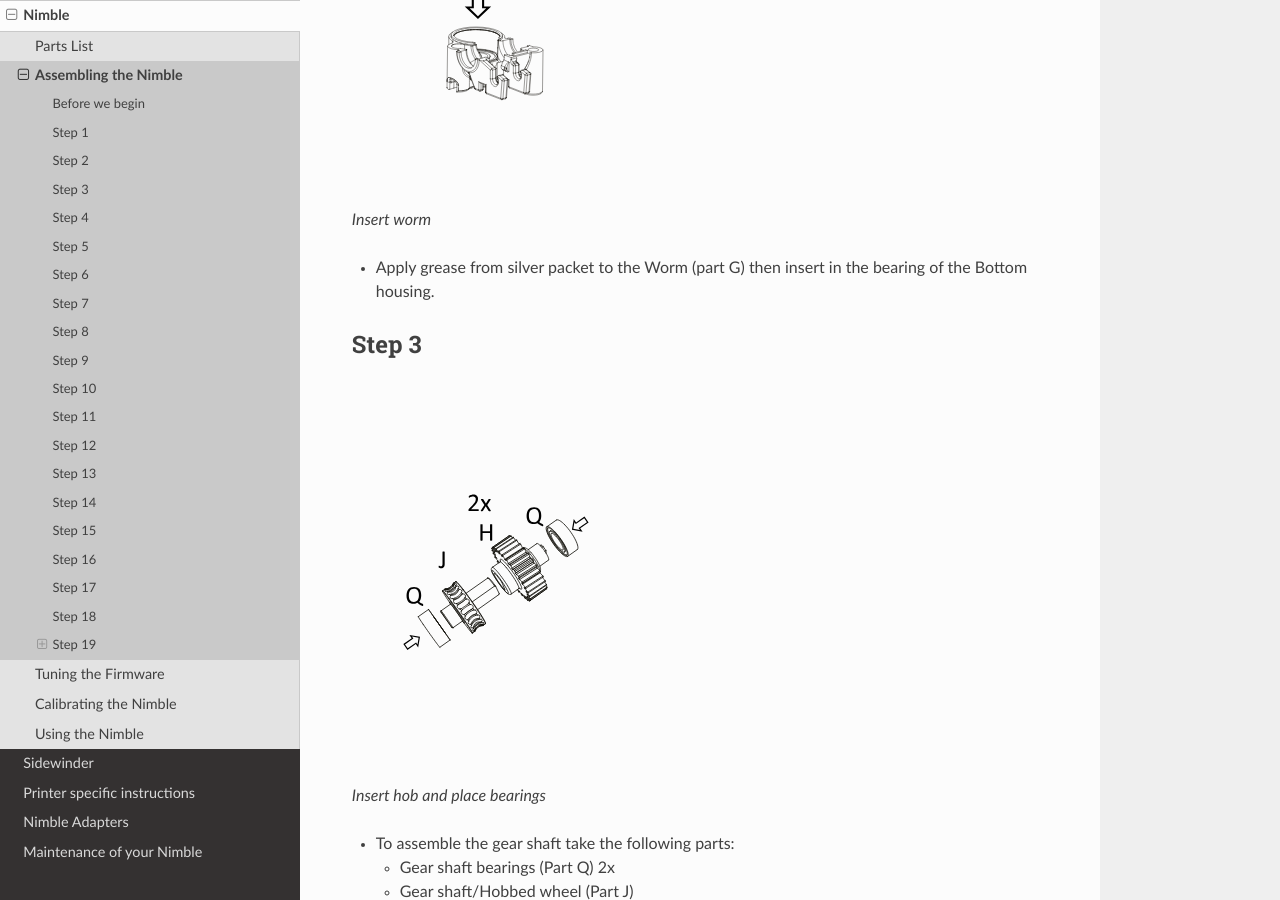
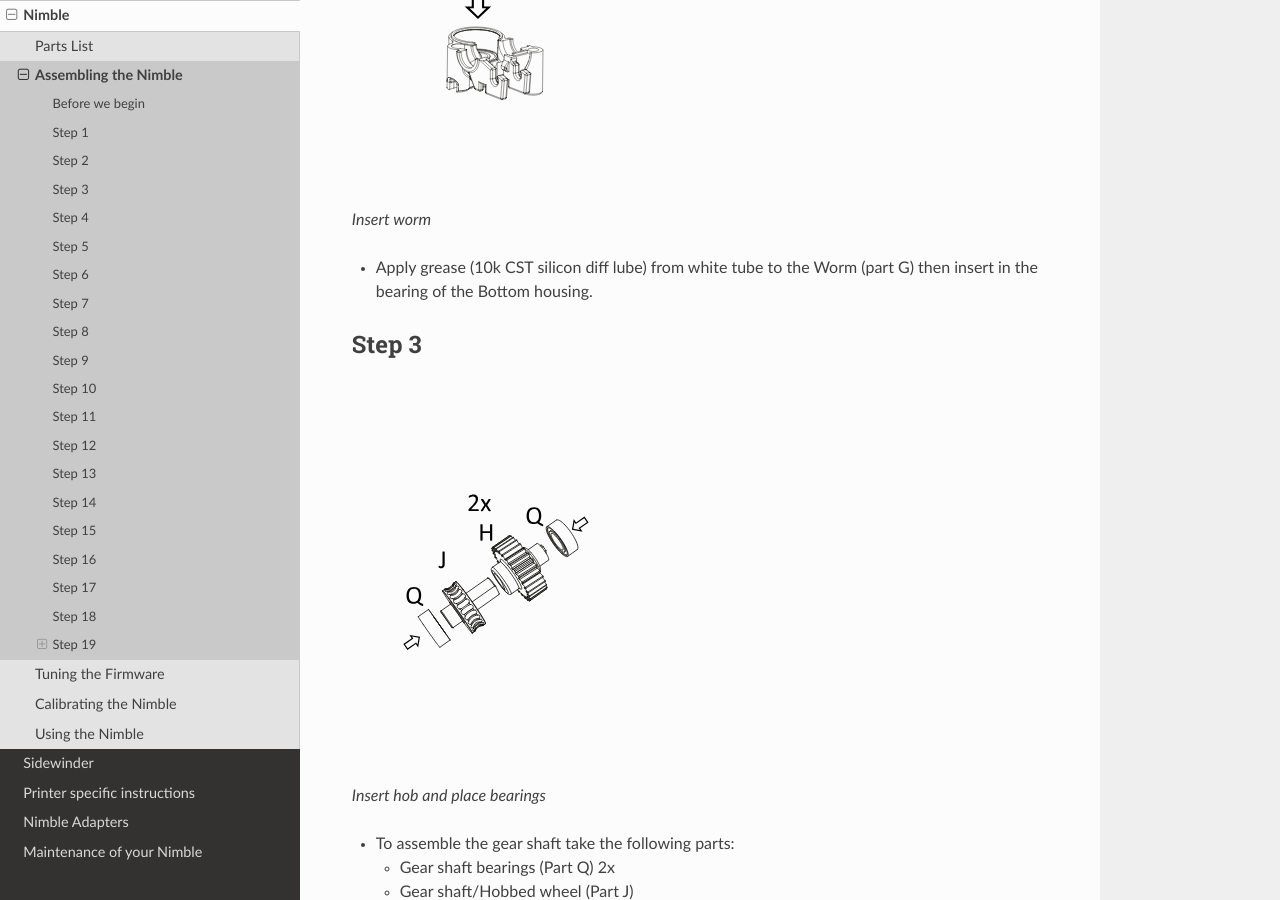
Before and after one commit to ZestyTechnology/zesty-docs, a Sphinx documentation site: the page built from docs/nimble/assembly.rst, in a window 1280 px wide and 900 px high, scrolled down 1232 px. Built offline with Sphinx 7.4.7 and the Read the Docs theme 2.0.0, drawn with Linux system fonts in a browser that asks for light colours.

Commit message:
Added sprcification of grease type

```diff
--- a/docs/nimble/assembly.rst
+++ b/docs/nimble/assembly.rst
@@ -34,7 +34,7 @@ Step 2
 
     Insert worm
 
-    * Apply grease from silver packet to the Worm (part G) then insert in the bearing of the Bottom housing.
+    * Apply grease (10k CST silicon diff lube) from white tube to the Worm (part G) then insert in the bearing of the Bottom housing.
 
 Step 3
 ------
```
